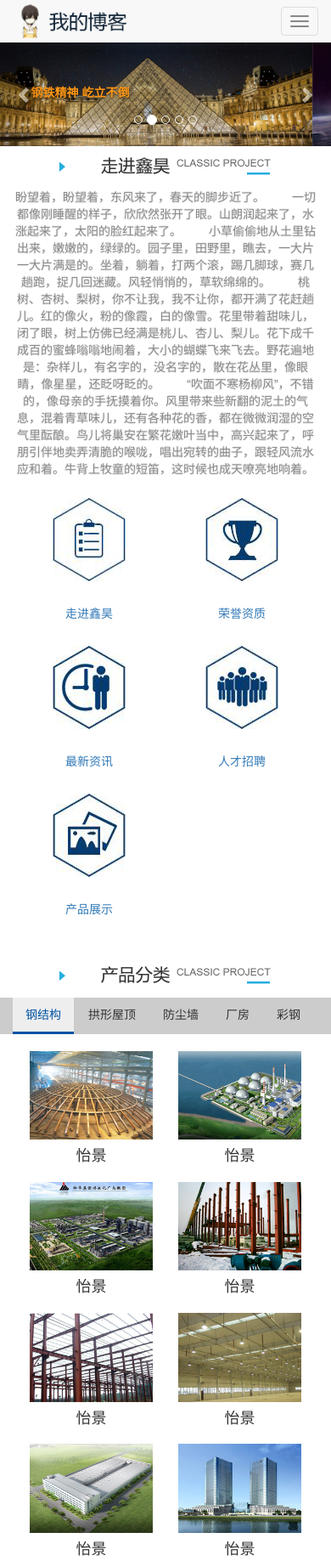
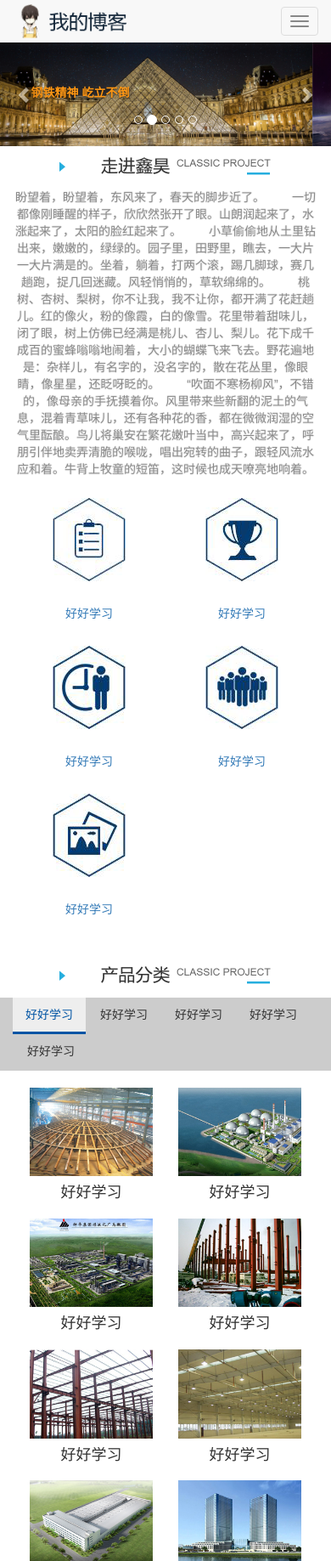
Before and after one commit to myfancy/MyBlog, a plain HTML site: page index.html in a window 390 px wide. Shown: the top 1837 px of the page at 85% size. Drawn offline with Linux system fonts and the light colour scheme.

Commit message:
modify words for blogs

```diff
--- a/inc_foot.html
+++ b/inc_foot.html
@@ -7,18 +7,18 @@
             <div class="col-xs-12 col-sm-5 col-md-5 col-lg-6">
                 <div class="xh-nav-bottom">
                     <ul>
-                        <li><a href="" target="">公司简介</a></li>
-                        <li><a href="" target="">资质荣誉</a></li>
-                        <li><a href="" target="">最新资讯</a></li>
+                        <li><a href="" target="">好好学习</a></li>
+                        <li><a href="" target="">好好学习</a></li>
+                        <li><a href="" target="">好好学习</a></li>
                     </ul>
                     <ul>
-                        <li><a href="" target="">产品展示</a></li>
-                        <li><a href="" target="">成功案例</a></li>
+                        <li><a href="" target="">好好学习</a></li>
+                        <li><a href="" target="">好好学习</a></li>
                     </ul>
                     <ul>
-                        <li><a href="" target="">人才招聘</a></li>
-                        <li><a href="" target="">请您留言</a></li>
-                        <li><a href="" target="">联系方式</a></li>
+                        <li><a href="" target="">好好学习</a></li>
+                        <li><a href="" target="">好好学习</a></li>
+                        <li><a href="" target="">好好学习</a></li>
                     </ul>
                 </div>
             </div>
@@ -39,7 +39,7 @@
     </div>
     <div class="xh-websiteinfo">
         <div class="container">
-            Copyright © 2016   公司地址：唐山市丰润区银城铺工业园国持营村东   联系电话：15533555858    ICP备案：冀12021473号
+            Copyright © 2016   好好学习：好好学习好好学习好好学习   好好学习：123456789789    ICP备案：1345646
         </div>
     </div>
 </div>
--- a/inc_head.html
+++ b/inc_head.html
@@ -1,11 +1,11 @@
 <div class="topbar">
     <div class="container">
         <div class="topbarLeft pull-left animated bounceInUp">
-            欢迎访问唐山丰润区鑫昊钢构官方网站
+            盼望着，盼望着，东风来了
         </div>
         <div class="topbarRight pull-right animated bounceInUp">
             <span class="glyphicon glyphicon-phone-alt" aria-hidden="true"></span>
-            &nbsp;&nbsp;0311-1234567489
+            &nbsp;&nbsp;12456789
         </div>
     </div>
 </div>
@@ -30,13 +30,13 @@
         <div class="collapse navbar-collapse" id="navbar-collapse">
             <ul class="nav navbar-nav navbar-left animated bounceInRight">
                 <li class="dropdown active"><a href="index.html">首页</a></li>
-                <li class="dropdown"><a href="about.html?id=introduce">公司简介</a></li>
-                <li class="dropdown"><a href="about.html?id=honor">资质荣誉</a></li>
-                <li class="dropdown"><a href="news.html">最新资讯</a></li>
-                <li class="dropdown"><a href="product.html">产品展示</a></li>
-                <li class="dropdown"><a href="product.html">成功案例</a></li>
-                <li class="dropdown"><a href="job.html">人才招聘</a></li>
-                <li class="dropdown"><a href="about.html?id=messages">请您留言</a></li>
+                <li class="dropdown"><a href="about.html?id=introduce">关于我</a></li>
+                <li class="dropdown"><a href="about.html?id=honor">获奖经历</a></li>
+                <li class="dropdown"><a href="news.html">最新消息</a></li>
+                <li class="dropdown"><a href="product.html">项目展示</a></li>
+                <li class="dropdown"><a href="product.html">参与项目</a></li>
+                <li class="dropdown"><a href="job.html">工作经历</a></li>
+                <li class="dropdown"><a href="about.html?id=messages">评论板块</a></li>
                 <li class="dropdown"><a href="about.html?id=contact">联系方式</a></li>
 
                 <!--<li class="dropdown">-->
--- a/index.html
+++ b/index.html
@@ -113,32 +113,32 @@
         <div class="row xh-guide">
             <div class="col-xs-6 col-sm-4 col-md-2point4 col-lg-2point4">
                 <a href="details.html">
-                    <img src="images/guide_01.png" alt="走进鑫昊">
-                    <span>走进鑫昊</span>
+                    <img src="images/guide_01.png" alt="好好学习">
+                    <span>好好学习</span>
                 </a>
             </div>
             <div class="col-xs-6 col-sm-4 col-md-2point4 col-lg-2point4">
                 <a href="details.html">
-                    <img src="images/guide_02.png" alt="走进鑫昊">
-                    <span>荣誉资质</span>
+                    <img src="images/guide_02.png" alt="好好学习">
+                    <span>好好学习</span>
                 </a>
             </div>
             <div class="col-xs-6 col-sm-4 col-md-2point4 col-lg-2point4">
                 <a href="details.html">
-                    <img src="images/guide_03.png" alt="走进鑫昊">
-                    <span>最新资讯</span>
+                    <img src="images/guide_03.png" alt="好好学习">
+                    <span>好好学习</span>
                 </a>
             </div>
             <div class="col-xs-6 col-sm-4 col-md-2point4 col-lg-2point4">
                 <a href="details.html">
-                    <img src="images/guide_04.png" alt="走进鑫昊">
-                    <span>人才招聘</span>
+                    <img src="images/guide_04.png" alt="好好学习">
+                    <span>好好学习</span>
                 </a>
             </div>
             <div class="col-xs-6 col-sm-4 col-md-2point4 col-lg-2point4">
                 <a href="details.html">
-                    <img src="images/guide_05.png" alt="走进鑫昊">
-                    <span>产品展示</span>
+                    <img src="images/guide_05.png" alt="好好学习">
+                    <span>好好学习</span>
                 </a>
             </div>
         </div>
@@ -146,7 +146,7 @@
 </div>
 
 <div class="titlebar">
-    <img src="images/titlebar2.png" alt="产品分类">
+    <img src="images/titlebar2.png" alt="参与项目">
 </div>
 
 <div class="xh-panel">
@@ -155,19 +155,19 @@
             <!-- Nav tabs -->
             <ul class="nav nav-btmline" role="tablist">
                 <li role="presentation" class="active">
-                    <a href="#xhTab1" aria-controls="xhTab1" role="tab" data-toggle="tab">钢结构</a>
+                    <a href="#xhTab1" aria-controls="xhTab1" role="tab" data-toggle="tab">好好学习</a>
                 </li>
                 <li role="presentation">
-                    <a href="#xhTab2" aria-controls="xhTab2" role="tab" data-toggle="tab">拱形屋顶</a>
+                    <a href="#xhTab2" aria-controls="xhTab2" role="tab" data-toggle="tab">好好学习</a>
                 </li>
                 <li role="presentation">
-                    <a href="#xhTab3" aria-controls="xhTab3" role="tab" data-toggle="tab">防尘墙</a>
+                    <a href="#xhTab3" aria-controls="xhTab3" role="tab" data-toggle="tab">好好学习</a>
                 </li>
                 <li role="presentation">
-                    <a href="#xhTab4" aria-controls="xhTab4" role="tab" data-toggle="tab">厂房</a>
+                    <a href="#xhTab4" aria-controls="xhTab4" role="tab" data-toggle="tab">好好学习</a>
                 </li>
                 <li role="presentation">
-                    <a href="#xhTab5" aria-controls="xhTab5" role="tab" data-toggle="tab">彩钢</a>
+                    <a href="#xhTab5" aria-controls="xhTab5" role="tab" data-toggle="tab">好好学习</a>
                 </li>
             </ul>
         </div>
@@ -180,71 +180,71 @@
                     <div class="row xh-pd-content-row">
                         <div class="col-xs-6 col-sm-6 col-md-4 col-lg-2point4 xh-pd-card hover-box">
                             <a href="##">
-                                <img class="hover-animation" src="images/pd1.jpg" alt="走进鑫昊">
-                                <h3>怡景</h3>
+                                <img class="hover-animation" src="images/pd1.jpg" alt="好好学习">
+                                <h3>好好学习</h3>
                                 <p>阳光海滩，陪伴我度过浪漫夏天，椰岛小船，消遣每个快乐的一天</p>
                             </a>
                         </div>
                         <div class="col-xs-6 col-sm-6 col-md-4 col-lg-2point4 xh-pd-card hover-box">
                             <a href="##">
-                                <img class="hover-animation" src="images/pd2.jpg" alt="走进鑫昊">
-                                <h3>怡景</h3>
+                                <img class="hover-animation" src="images/pd2.jpg" alt="好好学习">
+                                <h3>好好学习</h3>
                                 <p>阳光海滩，陪伴我度过浪漫夏天，椰岛小船，消遣每个快乐的一天</p>
                             </a>
                         </div>
                         <div class="col-xs-6 col-sm-6 col-md-4 col-lg-2point4 xh-pd-card hover-box">
                             <a href="##">
-                                <img class="hover-animation" src="images/pd3.jpg" alt="走进鑫昊">
-                                <h3>怡景</h3>
+                                <img class="hover-animation" src="images/pd3.jpg" alt="好好学习">
+                                <h3>好好学习</h3>
                                 <p>阳光海滩，陪伴我度过浪漫夏天，椰岛小船，消遣每个快乐的一天</p>
                             </a>
                         </div>
                         <div class="col-xs-6 col-sm-6 col-md-4 col-lg-2point4 xh-pd-card hover-box">
                             <a href="##">
-                                <img class="hover-animation" src="images/pd4.jpg" alt="走进鑫昊">
-                                <h3>怡景</h3>
+                                <img class="hover-animation" src="images/pd4.jpg" alt="好好学习">
+                                <h3>好好学习</h3>
                                 <p>阳光海滩，陪伴我度过浪漫夏天，椰岛小船，消遣每个快乐的一天</p>
                             </a>
                         </div>
                         <div class="col-xs-6 col-sm-6 col-md-4 col-lg-2point4 xh-pd-card hover-box">
                             <a href="##">
-                                <img class="hover-animation" src="images/pd5.jpg" alt="走进鑫昊">
-                                <h3>怡景</h3>
+                                <img class="hover-animation" src="images/pd5.jpg" alt="好好学习">
+                                <h3>好好学习</h3>
                                 <p>阳光海滩，陪伴我度过浪漫夏天，椰岛小船，消遣每个快乐的一天</p>
                             </a>
                         </div>
                         <div class="col-xs-6 col-sm-6 col-md-4 col-lg-2point4 xh-pd-card hover-box">
                             <a href="##">
-                                <img class="hover-animation" src="images/pd6.jpg" alt="走进鑫昊">
-                                <h3>怡景</h3>
+                                <img class="hover-animation" src="images/pd6.jpg" alt="好好学习">
+                                <h3>好好学习</h3>
                                 <p>阳光海滩，陪伴我度过浪漫夏天，椰岛小船，消遣每个快乐的一天</p>
                             </a>
                         </div>
                         <div class="col-xs-6 col-sm-6 col-md-4 col-lg-2point4 xh-pd-card hover-box">
                             <a href="##">
-                                <img class="hover-animation" src="images/pd7.jpg" alt="走进鑫昊">
-                                <h3>怡景</h3>
+                                <img class="hover-animation" src="images/pd7.jpg" alt="好好学习">
+                                <h3>好好学习</h3>
                                 <p>阳光海滩，陪伴我度过浪漫夏天，椰岛小船，消遣每个快乐的一天</p>
                             </a>
                         </div>
                         <div class="col-xs-6 col-sm-6 col-md-4 col-lg-2point4 xh-pd-card hover-box">
                             <a href="##">
-                                <img class="hover-animation" src="images/pd8.jpg" alt="走进鑫昊">
-                                <h3>怡景</h3>
+                                <img class="hover-animation" src="images/pd8.jpg" alt="好好学习">
+                                <h3>好好学习</h3>
                                 <p>阳光海滩，陪伴我度过浪漫夏天，椰岛小船，消遣每个快乐的一天</p>
                             </a>
                         </div>
                         <div class="col-xs-6 col-sm-6 col-md-4 col-lg-2point4 xh-pd-card hover-box">
                             <a href="##">
-                                <img class="hover-animation" src="images/pd9.jpg" alt="走进鑫昊">
-                                <h3>怡景</h3>
+                                <img class="hover-animation" src="images/pd9.jpg" alt="好好学习">
+                                <h3>好好学习</h3>
                                 <p>阳光海滩，陪伴我度过浪漫夏天，椰岛小船，消遣每个快乐的一天</p>
                             </a>
                         </div>
                         <div class="col-xs-6 col-sm-6 col-md-4 col-lg-2point4 xh-pd-card hover-box">
                             <a href="##">
-                                <img class="hover-animation" src="images/pd10.jpg" alt="走进鑫昊">
-                                <h3>怡景</h3>
+                                <img class="hover-animation" src="images/pd10.jpg" alt="好好学习">
+                                <h3>好好学习</h3>
                                 <p>阳光海滩，陪伴我度过浪漫夏天，椰岛小船，消遣每个快乐的一天</p>
                             </a>
                         </div>
@@ -254,71 +254,71 @@
                     <div class="row xh-pd-content-row">
                         <div class="col-xs-6 col-sm-6 col-md-4 col-lg-2point4 xh-pd-card hover-box">
                             <a href="##">
-                                <img class="hover-animation" src="images/pd10.jpg" alt="走进鑫昊">
-                                <h3>怡景</h3>
+                                <img class="hover-animation" src="images/pd10.jpg" alt="好好学习">
+                                <h3>好好学习</h3>
                                 <p>阳光海滩，陪伴我度过浪漫夏天，椰岛小船，消遣每个快乐的一天</p>
                             </a>
                         </div>
                         <div class="col-xs-6 col-sm-6 col-md-4 col-lg-2point4 xh-pd-card hover-box">
                             <a href="##">
-                                <img class="hover-animation" src="images/pd9.jpg" alt="走进鑫昊">
-                                <h3>怡景</h3>
+                                <img class="hover-animation" src="images/pd9.jpg" alt="好好学习">
+                                <h3>好好学习</h3>
                                 <p>阳光海滩，陪伴我度过浪漫夏天，椰岛小船，消遣每个快乐的一天</p>
                             </a>
                         </div>
                         <div class="col-xs-6 col-sm-6 col-md-4 col-lg-2point4 xh-pd-card hover-box">
                             <a href="##">
-                                <img class="hover-animation" src="images/pd8.jpg" alt="走进鑫昊">
-                                <h3>怡景</h3>
+                                <img class="hover-animation" src="images/pd8.jpg" alt="好好学习">
+                                <h3>好好学习</h3>
                                 <p>阳光海滩，陪伴我度过浪漫夏天，椰岛小船，消遣每个快乐的一天</p>
                             </a>
                         </div>
                         <div class="col-xs-6 col-sm-6 col-md-4 col-lg-2point4 xh-pd-card hover-box">
                             <a href="##">
-                                <img class="hover-animation" src="images/pd7.jpg" alt="走进鑫昊">
-                                <h3>怡景</h3>
+                                <img class="hover-animation" src="images/pd7.jpg" alt="好好学习">
+                                <h3>好好学习</h3>
                                 <p>阳光海滩，陪伴我度过浪漫夏天，椰岛小船，消遣每个快乐的一天</p>
                             </a>
                         </div>
                         <div class="col-xs-6 col-sm-6 col-md-4 col-lg-2point4 xh-pd-card hover-box">
                             <a href="##">
-                                <img class="hover-animation" src="images/pd6.jpg" alt="走进鑫昊">
-                                <h3>怡景</h3>
+                                <img class="hover-animation" src="images/pd6.jpg" alt="好好学习">
+                                <h3>好好学习</h3>
                                 <p>阳光海滩，陪伴我度过浪漫夏天，椰岛小船，消遣每个快乐的一天</p>
                             </a>
                         </div>
                         <div class="col-xs-6 col-sm-6 col-md-4 col-lg-2point4 xh-pd-card hover-box">
                             <a href="##">
-                                <img class="hover-animation" src="images/pd5.jpg" alt="走进鑫昊">
-                                <h3>怡景</h3>
+                                <img class="hover-animation" src="images/pd5.jpg" alt="好好学习">
+                                <h3>好好学习</h3>
                                 <p>阳光海滩，陪伴我度过浪漫夏天，椰岛小船，消遣每个快乐的一天</p>
                             </a>
                         </div>
                         <div class="col-xs-6 col-sm-6 col-md-4 col-lg-2point4 xh-pd-card hover-box">
                             <a href="##">
-                                <img class="hover-animation" src="images/pd4.jpg" alt="走进鑫昊">
-                                <h3>怡景</h3>
+                                <img class="hover-animation" src="images/pd4.jpg" alt="好好学习">
+                                <h3>好好学习</h3>
                                 <p>阳光海滩，陪伴我度过浪漫夏天，椰岛小船，消遣每个快乐的一天</p>
                             </a>
                         </div>
                         <div class="col-xs-6 col-sm-6 col-md-4 col-lg-2point4 xh-pd-card hover-box">
                             <a href="##">
-                                <img class="hover-animation" src="images/pd3.jpg" alt="走进鑫昊">
-                                <h3>怡景</h3>
+                                <img class="hover-animation" src="images/pd3.jpg" alt="好好学习">
+                                <h3>好好学习</h3>
                                 <p>阳光海滩，陪伴我度过浪漫夏天，椰岛小船，消遣每个快乐的一天</p>
                             </a>
                         </div>
                         <div class="col-xs-6 col-sm-6 col-md-4 col-lg-2point4 xh-pd-card hover-box">
                             <a href="##">
-                                <img class="hover-animation" src="images/pd2.jpg" alt="走进鑫昊">
-                                <h3>怡景</h3>
+                                <img class="hover-animation" src="images/pd2.jpg" alt="好好学习">
+                                <h3>好好学习</h3>
                                 <p>阳光海滩，陪伴我度过浪漫夏天，椰岛小船，消遣每个快乐的一天</p>
                             </a>
                         </div>
                         <div class="col-xs-6 col-sm-6 col-md-4 col-lg-2point4 xh-pd-card hover-box">
                             <a href="##">
-                                <img class="hover-animation" src="images/pd1.jpg" alt="走进鑫昊">
-                                <h3>怡景</h3>
+                                <img class="hover-animation" src="images/pd1.jpg" alt="好好学习">
+                                <h3>好好学习</h3>
                                 <p>阳光海滩，陪伴我度过浪漫夏天，椰岛小船，消遣每个快乐的一天</p>
                             </a>
                         </div>
@@ -327,8 +327,8 @@
                 <div role="tabpanel" class="tab-pane fade" id="xhTab3">
                     <div class="col-xs-6 col-sm-6 col-md-4 col-lg-2point4 xh-pd-card hover-box">
                         <a href="##">
-                            <img class="hover-animation" src="images/pd1.jpg" alt="走进鑫昊">
-                            <h3>怡景</h3>
+                            <img class="hover-animation" src="images/pd1.jpg" alt="好好学习">
+                            <h3>好好学习</h3>
                             <p>阳光海滩，陪伴我度过浪漫夏天，椰岛小船，消遣每个快乐的一天</p>
                         </a>
                     </div>
@@ -336,8 +336,8 @@
                 <div role="tabpanel" class="tab-pane fade" id="xhTab4">
                     <div class="col-xs-6 col-sm-6 col-md-4 col-lg-2point4 xh-pd-card hover-box">
                         <a href="##">
-                            <img class="hover-animation" src="images/pd2.jpg" alt="走进鑫昊">
-                            <h3>怡景</h3>
+                            <img class="hover-animation" src="images/pd2.jpg" alt="好好学习">
+                            <h3>好好学习</h3>
                             <p>阳光海滩，陪伴我度过浪漫夏天，椰岛小船，消遣每个快乐的一天</p>
                         </a>
                     </div>
@@ -345,8 +345,8 @@
                 <div role="tabpanel" class="tab-pane fade" id="xhTab5">
                     <div class="col-xs-6 col-sm-6 col-md-4 col-lg-2point4 xh-pd-card hover-box">
                         <a href="##">
-                            <img class="hover-animation" src="images/pd3.jpg" alt="走进鑫昊">
-                            <h3>怡景</h3>
+                            <img class="hover-animation" src="images/pd3.jpg" alt="好好学习">
+                            <h3>好好学习</h3>
                             <p>阳光海滩，陪伴我度过浪漫夏天，椰岛小船，消遣每个快乐的一天</p>
                         </a>
                     </div>
@@ -365,9 +365,9 @@
         <div class="row xh-suc">
             <div class="col-xs-6 col-sm-6 col-md-4 col-lg-4 xh-suc-case">
                 <a href="##" class="hover-box">
-                    <img class="hover-animation" src="images/pd1.jpg" alt="走进鑫昊">
+                    <img class="hover-animation" src="images/pd1.jpg" alt="好好学习">
                     <div class="xh-suc-case-txt">
-                        遵化金坤实业遵化金坤实业
+                        好好学习
                         <div class="xh-suc-case-plus">
                             <span class="glyphicon glyphicon-plus" aria-hidden="true"></span>
                         </div>
@@ -376,9 +376,9 @@
             </div>
             <div class="col-xs-6 col-sm-6 col-md-4 col-lg-4 xh-suc-case">
                 <a href="##" class="hover-box">
-                    <img class="hover-animation" src="images/pd2.jpg" alt="走进鑫昊">
+                    <img class="hover-animation" src="images/pd2.jpg" alt="好好学习">
                     <div class="xh-suc-case-txt">
-                        遵化金坤实业
+                        好好学习
                         <div class="xh-suc-case-plus">
                             <span class="glyphicon glyphicon-plus" aria-hidden="true"></span>
                         </div>
@@ -387,9 +387,9 @@
             </div>
             <div class="col-xs-6 col-sm-6 col-md-4 col-lg-4 xh-suc-case">
                 <a href="##" class="hover-box">
-                    <img class="hover-animation" src="images/pd3.jpg" alt="走进鑫昊">
+                    <img class="hover-animation" src="images/pd3.jpg" alt="好好学习">
                     <div class="xh-suc-case-txt">
-                        遵化金坤实业
+                        好好学习
                         <div class="xh-suc-case-plus">
                             <span class="glyphicon glyphicon-plus" aria-hidden="true"></span>
                         </div>
@@ -398,9 +398,9 @@
             </div>
             <div class="col-xs-6 col-sm-6 col-md-4 col-lg-4 xh-suc-case">
                 <a href="##" class="hover-box">
-                    <img class="hover-animation" src="images/pd4.jpg" alt="走进鑫昊">
+                    <img class="hover-animation" src="images/pd4.jpg" alt="好好学习">
                     <div class="xh-suc-case-txt">
-                        遵化金坤实业
+                        好好学习
                         <div class="xh-suc-case-plus">
                             <span class="glyphicon glyphicon-plus" aria-hidden="true"></span>
                         </div>
@@ -409,9 +409,9 @@
             </div>
             <div class="col-xs-6 col-sm-6 col-md-4 col-lg-4 xh-suc-case">
                 <a href="##" class="hover-box">
-                    <img class="hover-animation" src="images/pd5.jpg" alt="走进鑫昊">
+                    <img class="hover-animation" src="images/pd5.jpg" alt="好好学习">
                     <div class="xh-suc-case-txt">
-                        遵化金坤实业
+                        好好学习
                         <div class="xh-suc-case-plus">
                             <span class="glyphicon glyphicon-plus" aria-hidden="true"></span>
                         </div>
@@ -420,9 +420,9 @@
             </div>
             <div class="col-xs-6 col-sm-6 col-md-4 col-lg-4 xh-suc-case">
                 <a href="##" class="hover-box">
-                    <img class="hover-animation" src="images/pd6.jpg" alt="走进鑫昊">
+                    <img class="hover-animation" src="images/pd6.jpg" alt="好好学习">
                     <div class="xh-suc-case-txt">
-                        遵化金坤实业
+                        好好学习
                         <div class="xh-suc-case-plus">
                             <span class="glyphicon glyphicon-plus" aria-hidden="true"></span>
                         </div>
@@ -434,7 +434,7 @@
 </div>
 
 <div class="titlebar">
-    <img src="images/titlebar4.png" alt="最新资讯">
+    <img src="images/titlebar4.png" alt="最新">
 </div>
 
 <div class="xh-panel">
```
Also changed, not shown: about.html (+28 -29 lines), details.html (+7 -13 lines), job-apply.html (+8 -8 lines), job.html (+19 -21 lines), news.html (+6 -6 lines), product.html (+20 -20 lines).
